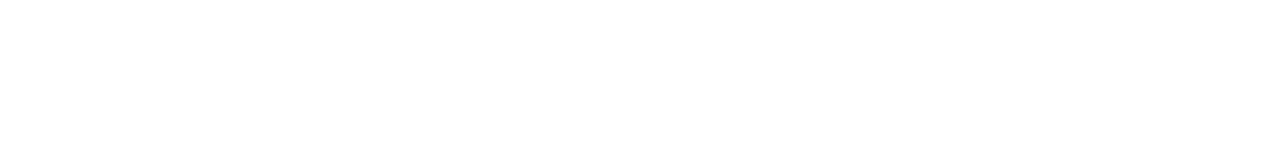
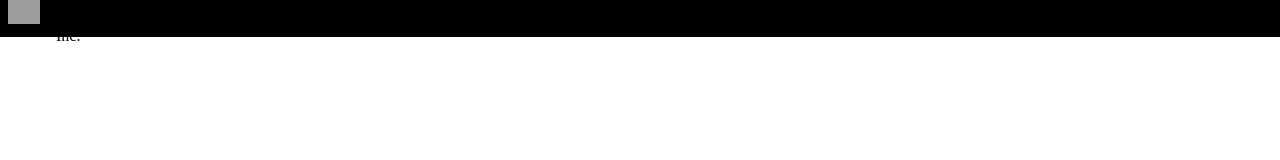
Before and after one commit to belko-b/secretagentsupply, a plain HTML site: page index.html in a window 1280 px wide. Drawn offline with Linux system fonts and the light colour scheme; grey boxes are pictures that could not be loaded.

Commit message:
worked on header

```diff
--- a/index.html
+++ b/index.html
@@ -2,11 +2,17 @@
 <html>
   <head>
     <meta charset="utf-8">
-    <title>Secret Agent Supply</title>
+    <title>Secret Agent Supply Inc.</title>
     <link rel="stylesheet" type="text/css" href="./resources/css/style.css">
     <link rel="stylesheet" type="text/css" href="./resources/css/reset.css">
   </head>
   <body>
+    <header>
+      <div class="logo">
+        <img src="https://s3.amazonaws.com/codecademy-content/courses/freelance-1/unit-5/secret-agent-supply/resources/images/logo.png" alt="Binoculars Logo">
+        <span>Secret Agent Supply Inc.</span>
+      </div>
+    </header>
 
   </body>
 </html>
--- a/resources/css/style.css
+++ b/resources/css/style.css
@@ -0,0 +1,33 @@
+/* universal styles */
+
+html {
+  font-size: 18px;
+}
+
+/* header */
+
+header {
+  display: flex;
+  flex-direction: row;
+  flex-wrap: nowrap;
+  justify-content: flex-start;
+  background-color: black;
+  width: 100%;
+  position: fixed;
+  z-index: 1;
+  height: 2.32rem;
+}
+
+.logo {
+  display: flex;
+  align-items: center;
+  width: 1.5rem;
+  height: 1.5rem;
+}
+
+.logo img {
+  height: 1.5rem;
+  margin-left: 0.5rem;
+  margin-right: 1rem;
+  width: auto;
+}
```
Also changed, not shown: resources/images/glasses.png (added), resources/images/logo.png (added), resources/images/moto.jpeg (added), resources/images/pen.png (added), resources/images/watch.png (added).
